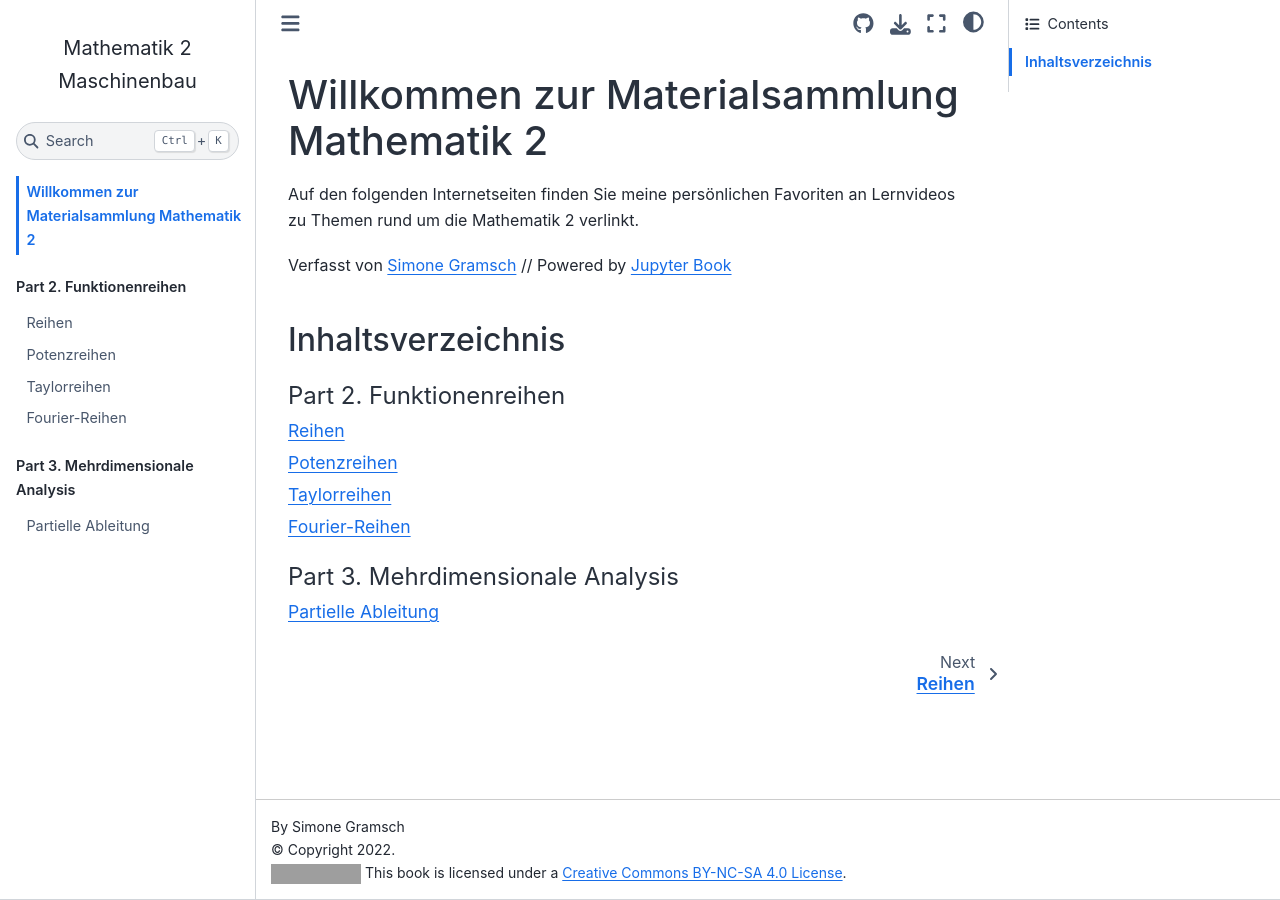
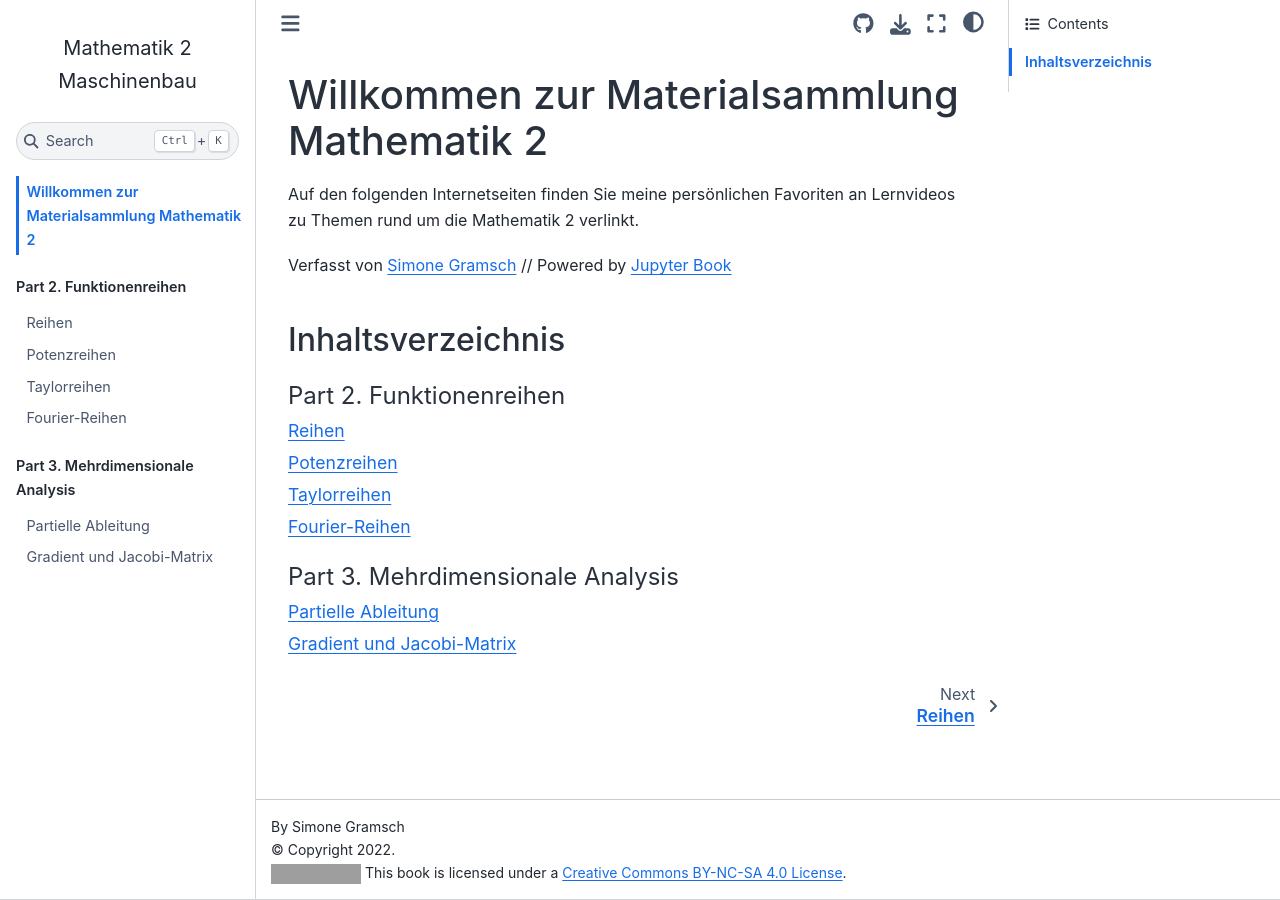
Before and after one commit to gramschs/book_mathe02, a Jupyter Book: the page built from doc/intro.md, in a window 1280 px wide. Built offline with Jupyter Book 1.0.4 settings and Sphinx 7.4.7 and the Sphinx Book theme 1.1.4, drawn with Linux system fonts in a browser that asks for light colours; grey boxes are pictures that could not be loaded.

```diff
--- a/doc/_toc.yml
+++ b/doc/_toc.yml
@@ -18,3 +18,5 @@ parts:
   chapters:
   - file: part06
     title: Partielle Ableitung
+  - file: part07
+    title: Gradient und Jacobi-Matrix
```
Also changed, not shown: doc/part07.ipynb (added), doc/pics/part07_vektorfeld.svg (added).
